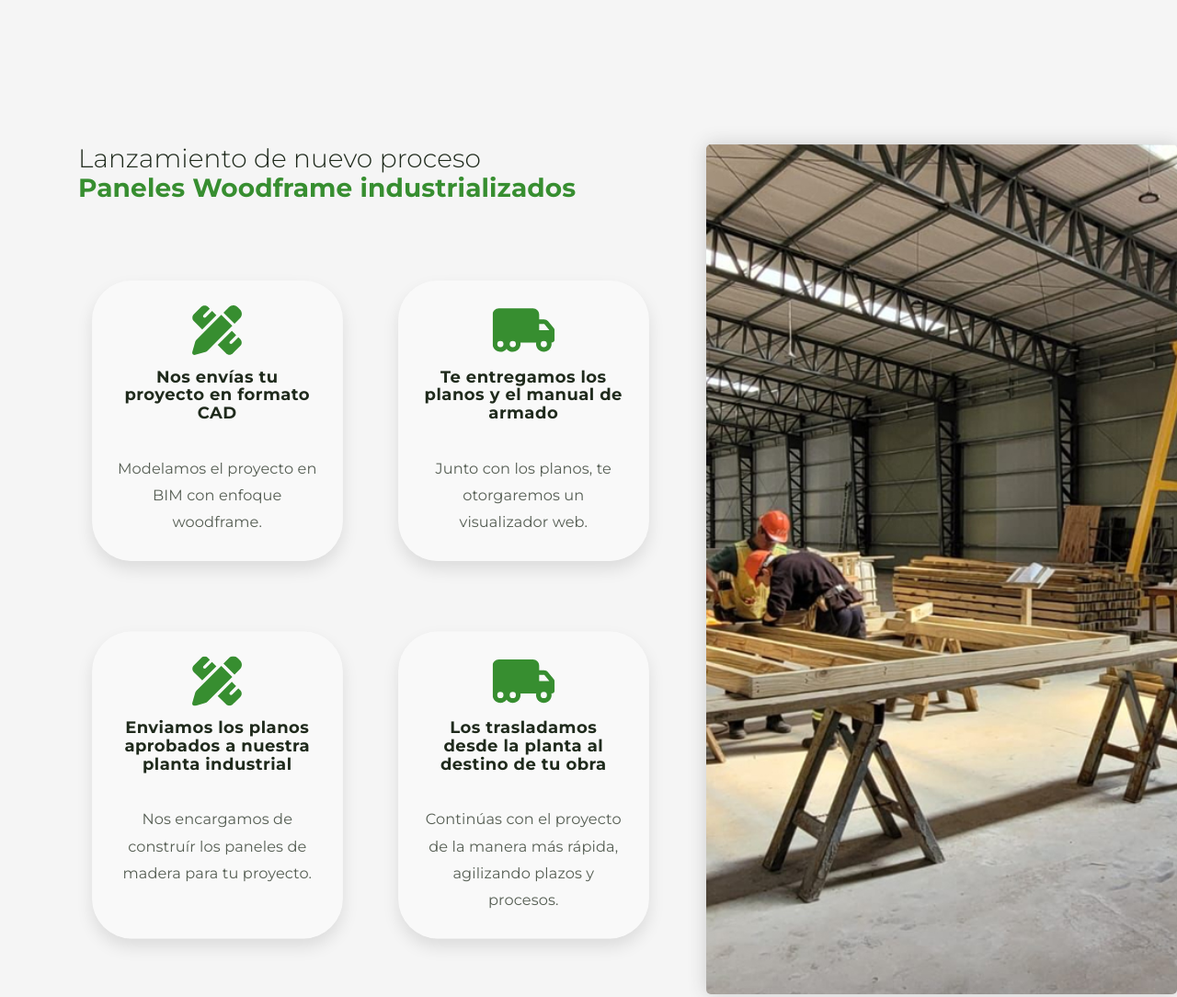
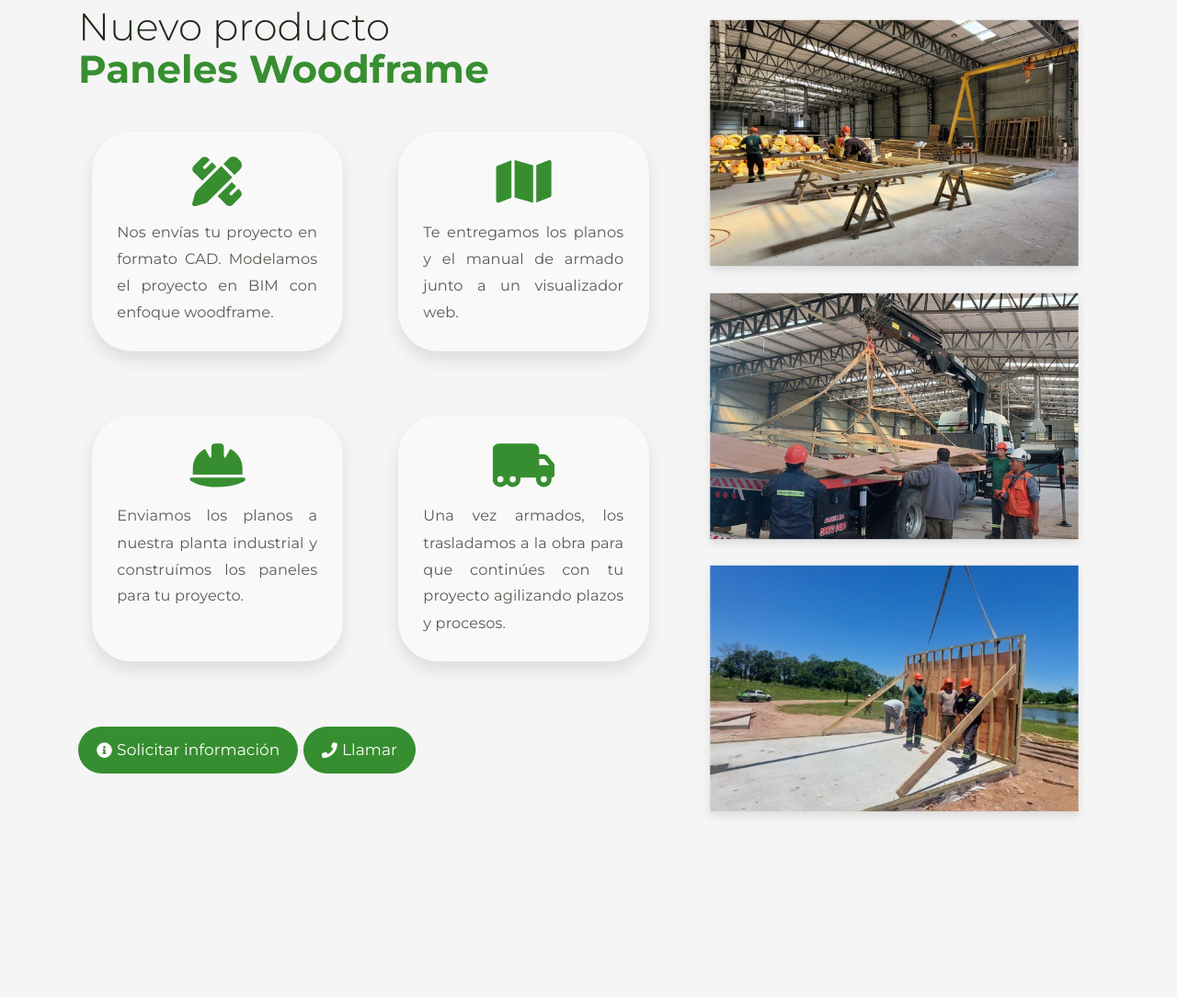
Before and after one commit to dbustillo11/weboxi, a plain HTML site: page index.html in a window 1280 px wide. Shown: the part 2678-3762 px from the top of the page at 92% size. Drawn offline with Linux system fonts and the light colour scheme.

Commit message:
seccion paneles

```diff
--- a/assets/css/main.css
+++ b/assets/css/main.css
@@ -2218,10 +2218,11 @@ a.video-play-btn {
 
 .shop-banner h3 {
   position: relative;
-  font-size: 50px;
+  font-size: 60px;
   line-height: 1.2em;
   margin-bottom: 0px;
 }
+
 
 .shop-banner .sale-percent {
   position: relative;
--- a/index.html
+++ b/index.html
@@ -220,13 +220,35 @@
 	<!-- cart banner section -->
 	<section class="cart-banner pt-100 pb-100">
 
-		<div class="paneles-bg">
+		<div>
 			<div class="container">
-				<div class="row">
+				<div class="row mb-150">
 					<div class="col-lg-7">
 						<div class="featured-text">
-							<h3 class="pb-3"><span style="font-weight: 300;">Lanzamiento de nuevo proceso<br></span><span class="orange-text"> Paneles Woodframe industrializados</span></h3><br>
+							<h2 class="pb-3"><span style="font-weight: 300;">Nuevo producto<br></span><span class="orange-text"> Paneles Woodframe</span></h2>
 							<div class="row">
+								<div id="imageCarousel" class="carousel slide d-lg-none" data-ride="carousel">
+									<div class="carousel-inner">
+									  <div class="carousel-item active">
+										<img class="img-zoom" src="assets/img/wframe-bg.jpg" alt="">
+									  </div>
+									  <div class="carousel-item">
+										<img class="img-zoom" src="assets/img/wframe-bg3.jpg" alt="">
+									  </div>
+									  <div class="carousel-item">
+										<img class="img-zoom" src="assets/img/wframe-bg4.jpg" alt="">
+									  </div>
+									</div>
+									<br class="d-lg-none">
+									<a class="carousel-control-prev" href="#imageCarousel" role="button" data-slide="prev">
+									  <span class="carousel-control-prev-icon" aria-hidden="true"></span>
+									  <span class="sr-only">Previous</span>
+									</a>
+									<a class="carousel-control-next" href="#imageCarousel" role="button" data-slide="next">
+									  <span class="carousel-control-next-icon" aria-hidden="true"></span>
+									  <span class="sr-only">Next</span>
+									</a>
+								</div>
 								<div class="col-lg-6 col-md-6 mb-4 mb-md-5">
 									<div class="list-box d-flex">
 										<div class="list-icon">
@@ -236,9 +258,44 @@
 												</svg></i>
 
 										</div>
-										<div class="content">
-											<h3>Nos envías tu proyecto en formato CAD </h3><br>
-											<p>Modelamos el proyecto en BIM con enfoque woodframe.</p>
+										<div class="content text-justify">
+											<p>Nos envías tu proyecto en formato CAD. Modelamos el proyecto en BIM con enfoque woodframe.</p>
+										</div>
+									</div>
+								</div>
+								<div class="col-lg-6 col-md-6 mb-5 mb-md-5">
+									<div class="list-box d-flex">
+										<div class="list-icon">
+											<i>
+												<svg xmlns="http://www.w3.org/2000/svg" height="2.5em" viewBox="0 0 576 512">
+													<!-- Font Awesome Free 6.4.2 by @fontawesome - https://fontawesome.com License - https://fontawesome.com/license (Commercial License) Copyright 2023 Fonticons, Inc. -->
+													<path d="M384 476.1L192 421.2V35.9L384 90.8V476.1zm32-1.2V88.4L543.1 37.5c15.8-6.3 32.9 5.3 32.9 22.3V394.6c0 9.8-6 18.6-15.1 22.3L416 474.8zM15.1 95.1L160 37.2V423.6L32.9 474.5C17.1 480.8 0 469.2 0 452.2V117.4c0-9.8 6-18.6 15.1-22.3z" fill="#378E30"/>
+												</svg>
+
+											</i>
+
+										</div>
+										<div class="content text-justify">
+											<p>Te entregamos los planos y el manual de armado junto a un visualizador web.</p>
+										</div>
+									</div>
+								</div>
+
+							</div>
+							<div class="row">
+								<div class="col-lg-6 col-md-6 mb-4 mb-md-5">
+									<div class="list-box d-flex">
+										<div class="list-icon">
+											<i><svg xmlns="http://www.w3.org/2000/svg" height="2.5em" viewBox="0 0 576 512">
+												<!-- Font Awesome Free 6.4.2 by @fontawesome - https://fontawesome.com License - https://fontawesome.com/license (Commercial License) Copyright 2023 Fonticons, Inc. -->
+												<path d="M256 32c-17.7 0-32 14.3-32 32v2.3 99.6c0 5.6-4.5 10.1-10.1 10.1c-3.6 0-7-1.9-8.8-5.1L157.1 87C83 123.5 32 199.8 32 288v64H544l0-66.4c-.9-87.2-51.7-162.4-125.1-198.6l-48 83.9c-1.8 3.2-5.2 5.1-8.8 5.1c-5.6 0-10.1-4.5-10.1-10.1V66.3 64c0-17.7-14.3-32-32-32H256zM16.6 384C7.4 384 0 391.4 0 400.6c0 4.7 2.0 9.2 5.8 11.9C27.5 428.4 111.8 480 288 480s260.5-51.6 282.2-67.5c3.8-2.8 5.8-7.2 5.8-11.9c0-9.2-7.4-16.6-16.6-16.6H16.6z" fill="#378E30"/>
+											</svg>
+											</i>
+
+										</div>
+										<div class="content text-justify">
+											<p>Enviamos los planos a nuestra planta industrial y construímos los paneles para tu proyecto.</p>
+											<p></p>
 										</div>
 									</div>
 								</div>
@@ -252,51 +309,29 @@
 											</i>
 
 										</div>
-										<div class="content">
-											<h3>Te entregamos los planos y el manual de armado</h3><br>
-											<p>Junto con los planos, te otorgaremos un visualizador web.</p>
+										<div class="content text-justify">
+											<p>Una vez armados, los trasladamos a la obra para que continúes con tu proyecto agilizando plazos y procesos.</p>
 										</div>
 									</div>
 								</div>
+								<div class="col-lg-8">
+									<a href="contacto.html" class="cart-btn mt-3 d-flex d-md-inline-flex justify-content-center justify-content-md-start align-items-center"><i class="fas fa-info-circle"></i> Solicitar información</a>
+									<a href="tel:+59847225147" class="cart-btn mt-3 d-flex d-md-inline-flex justify-content-center justify-content-md-start align-items-center"><i class="fas fa-phone"></i> Llamar</a>
 
-							</div>
-							<div class="row">
-								<div class="col-lg-6 col-md-6 mb-4 mb-md-5">
-									<div class="list-box d-flex">
-										<div class="list-icon">
-											<i><svg xmlns="http://www.w3.org/2000/svg" height="2.5em" viewBox="0 0 512 512">
-													<!-- Font Awesome Free 6.4.2 by @fontawesome - https://fontawesome.com License - https://fontawesome.com/license (Commercial License) Copyright 2023 Fonticons, Inc. -->
-													<path d="M469.3 19.3l23.4 23.4c25 25 25 65.5 0 90.5l-56.4 56.4L322.3 75.7l56.4-56.4c25-25 65.5-25 90.5 0zM44.9 353.2L299.7 98.3 413.7 212.3 158.8 467.1c-6.7 6.7-15.1 11.6-24.2 14.2l-104 29.7c-8.4 2.4-17.4 .1-23.6-6.1s-8.5-15.2-6.1-23.6l29.7-104c2.6-9.2 7.5-17.5 14.2-24.2zM249.4 103.4L103.4 249.4 16 161.9c-18.7-18.7-18.7-49.1 0-67.9L94.1 16c18.7-18.7 49.1-18.7 67.9 0l19.8 19.8c-.3 .3-.7 .6-1 .9l-64 64c-6.2 6.2-6.2 16.4 0 22.6s16.4 6.2 22.6 0l64-64c.3-.3 .6-.7 .9-1l45.1 45.1zM408.6 262.6l45.1 45.1c-.3 .3-.7 .6-1 .9l-64 64c-6.2 6.2-6.2 16.4 0 22.6s16.4 6.2 22.6 0l64-64c.3-.3 .6-.7 .9-1L496 350.1c18.7 18.7 18.7 49.1 0 67.9L417.9 496c-18.7 18.7-49.1 18.7-67.9 0l-87.4-87.4L408.6 262.6z" fill="#378E30"/>
-												</svg></i>
+								</div>
 
-										</div>
-										<div class="content">
-											<h3>Enviamos los planos aprobados a nuestra planta industrial</h3><br>
-											<p>Nos encargamos de construír los paneles de madera para tu proyecto.</p>
-										</div>
-									</div>
-								</div>
-								<div class="col-lg-6 col-md-6 mb-5 mb-md-5">
-									<div class="list-box d-flex">
-										<div class="list-icon">
-											<i><svg xmlns="http://www.w3.org/2000/svg" height="2.5em" viewBox="0 0 640 512">
-													<!-- Font Awesome Free 6.4.2 by @fontawesome - https://fontawesome.com License - https://fontawesome.com/license (Commercial License) Copyright 2023 Fonticons, Inc. -->
-													<path d="M64 32C28.7 32 0 60.7 0 96V304v80 16c0 44.2 35.8 80 80 80c26.2 0 49.4-12.6 64-32c14.6 19.4 37.8 32 64 32c44.2 0 80-35.8 80-80c0-5.5-.6-10.8-1.6-16H416h33.6c-1 5.2-1.6 10.5-1.6 16c0 44.2 35.8 80 80 80s80-35.8 80-80c0-5.5-.6-10.8-1.6-16H608c17.7 0 32-14.3 32-32V288 272 261.7c0-9.2-3.2-18.2-9-25.3l-58.8-71.8c-10.6-13-26.5-20.5-43.3-20.5H480V96c0-35.3-28.7-64-64-64H64zM585 256H480V192h48.8c2.4 0 4.7 1.1 6.2 2.9L585 256zM528 368a32 32 0 1 1 0 64 32 32 0 1 1 0-64zM176 400a32 32 0 1 1 64 0 32 32 0 1 1 -64 0zM80 368a32 32 0 1 1 0 64 32 32 0 1 1 0-64z" fill="#378E30"/>
-												</svg>
-											</i>
-
-										</div>
-										<div class="content">
-											<h3>Los trasladamos desde la planta al destino de tu obra</h3><br>
-											<p>Continúas con el proyecto de la manera más rápida, agilizando plazos y procesos.</p>
-										</div>
-									</div>
-								</div>
 
 							</div>
 
 						</div>
 					</div>
+					<div class="col-lg-5">
+						<img class="img-zoom d-none d-lg-block" src="assets/img/wframe-bg.jpg" alt="">
+						<img class="img-zoom d-none d-lg-block" src="assets/img/wframe-bg3.jpg" alt="">
+						<img class="img-zoom d-none d-lg-block" src="assets/img/wframe-bg4.jpg" alt="">
+
+					</div>
+
 				</div>
 			</div>
 		</div>
@@ -415,8 +450,10 @@
 	<!-- shop banner -->
 	<section class="shop-banner">
     	<div class="container">
-        	<h3>Conectar con la naturaleza<br> desde<span class="orange-text"> tu hogar</span></h3><br>
-            <a href="https://casasenmadera.com.uy/mox-32.html" class="cart-btn btn-lg" target="_blank">Descubre MOX-32</a>
+			<div class="col-lg-12">
+				<h3>Conectar con la naturaleza<br> desde<span class="orange-text"> tu hogar</span></h3><br>
+				<a href="https://casasenmadera.com.uy/mox-32.html" class="cart-btn btn-lg" target="_blank">Descubre MOX-32</a>
+			</div>
         </div>
     </section>
 	<!-- end shop banner -->
```
Also changed, not shown: assets/img/wframe-bg2.jpg (added), assets/img/wframe-bg3.jpg (added), assets/img/wframe-bg4.jpg (added).
